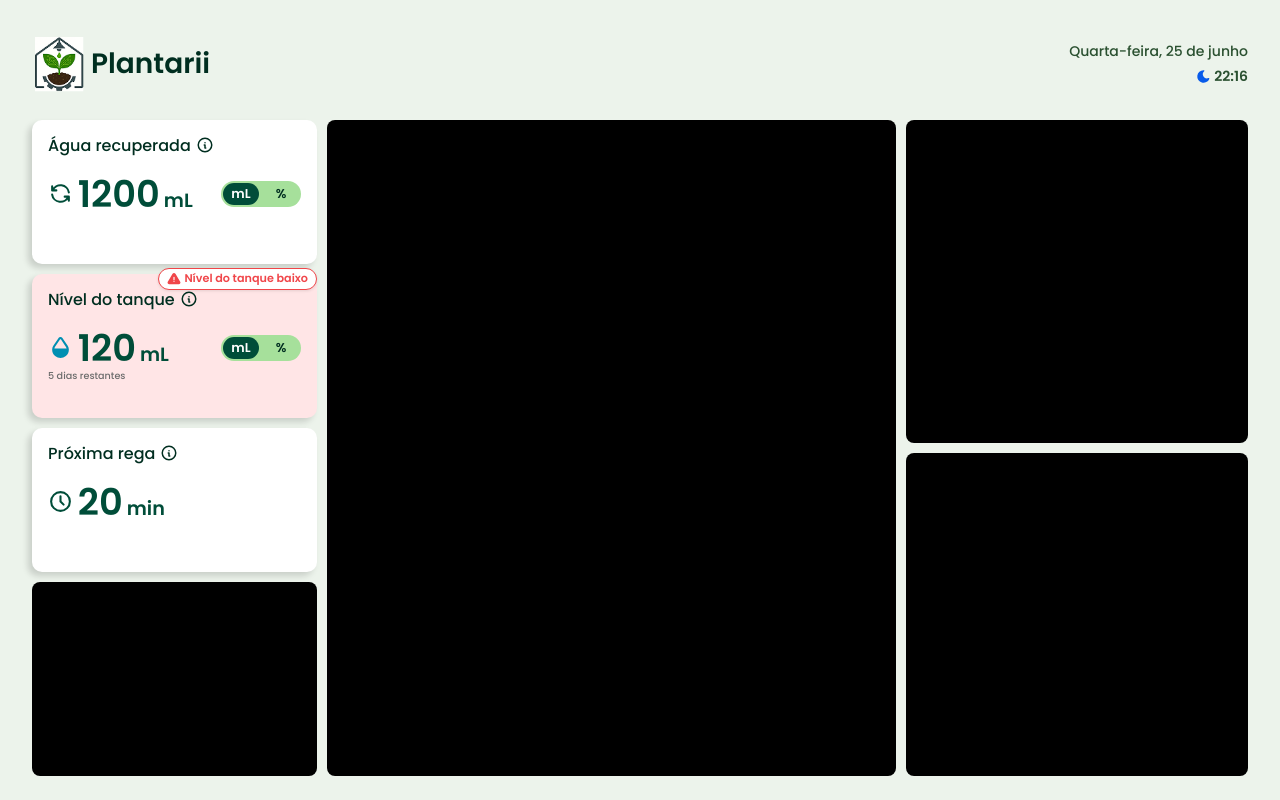
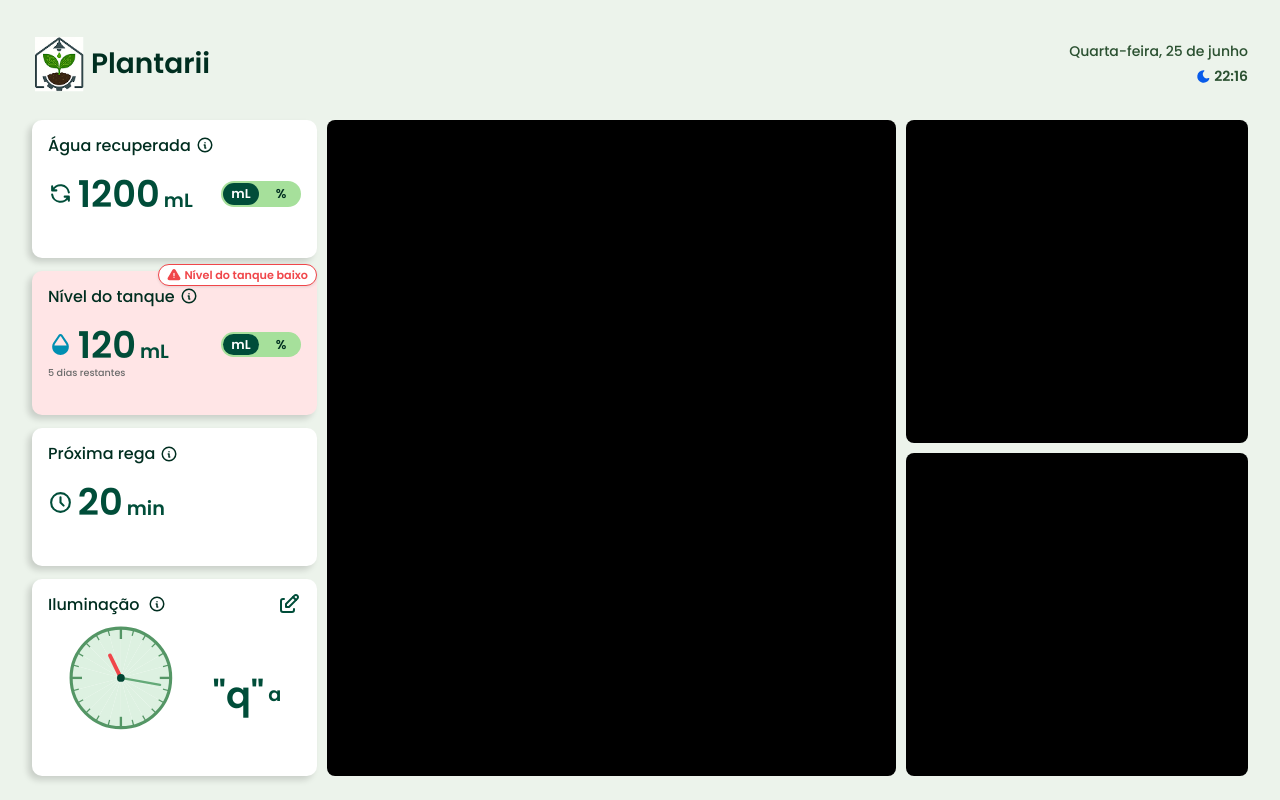
Before and after one commit to deborasaless/plantarii, a React (Vite) app: page / in a window 1280 px wide. Built offline with nearby package versions, Linux system fonts and the light colour scheme.

Commit message:
lighting card added

```diff
--- a/package.json
+++ b/package.json
@@ -15,6 +15,7 @@
     "@types/styled-components": "^5.1.34",
     "react": "^19.1.0",
     "react-dom": "^19.1.0",
+    "react-icons": "^5.5.0",
     "styled-components": "^6.1.19"
   },
   "devDependencies": {
--- a/src/components/Tooltip/messages.ts
+++ b/src/components/Tooltip/messages.ts
@@ -2,4 +2,5 @@ export const DefaultTooltipMessages = {
   recoveredWaterCard: 'Água recuperada da rega em relação ao volume total utilizado em mL ou %',
   tankLevelCard: 'Nível do tanque atual em mL ou %',
   wateringCard: 'Tempo restante até a próxima rega',
+  lightingCard: 'Ciclos de iluminação diários. O ponteiro vermelho indica em qual ciclo a horta se encontra atualmente, e o texto mostra a duração.',
 }
--- a/src/components/Tooltip/styles.ts
+++ b/src/components/Tooltip/styles.ts
@@ -12,9 +12,9 @@ export const TooltipContainer = styled.div`
   font-weight: 500;
   color: #002E20;
   z-index: 1000;
-  max-width: 10rem;
+  max-width: 11rem;
   white-space: normal;
-  width: 10rem;
+  width: 10.5rem;
   box-shadow: -2px 2px 4px rgba(0, 0, 0, 0.15);
 
   opacity: 0;
--- /dev/null
+++ b/src/mocks/lightingCardMock.ts
@@ -0,0 +1,7 @@
+export interface LightingCardData {
+  absoluteValue: number;
+}
+
+export const lightingMock: LightingCardData = {
+  absoluteValue:  20,
+};
--- /dev/null
+++ b/src/screens/Dashboard/components/lightingCard/index.tsx
@@ -0,0 +1,164 @@
+import React, { useEffect, useState } from 'react';
+import { IconInfoCircle } from '@tabler/icons-react';
+import { TbEdit } from "react-icons/tb";
+import Tooltip from '../../../../components/Tooltip';
+import { DefaultTooltipMessages } from '../../../../components/Tooltip/messages';
+import {
+  CardContainer,
+  TitleRow,
+  Title,
+  InfoIconWrapper,
+  ContentRow,
+  TextContainer,
+  TextValue,
+  TextUnit,
+  EditIconWrapper,
+  CenterDot,
+  MinuteHand,
+  HourHand,
+  Tick,
+  Outline,
+  Slice,
+  ClockSVGContainer
+} from './styles';
+import type { LightingCardData } from '../../../../mocks/lightingCardMock';
+
+export interface LightingCardProps {
+  data: LightingCardData;
+}
+
+const HOURS = 24;
+const RADIUS = 32;
+const CENTER = 40;
+
+function polarToCartesian(cx: number, cy: number, r: number, angleDeg: number) {
+  const a = (angleDeg - 90) * (Math.PI / 180);
+  return {
+    x: cx + r * Math.cos(a),
+    y: cy + r * Math.sin(a),
+  };
+}
+
+function describeSlice(cx: number, cy: number, r: number, startAngle: number, endAngle: number) {
+  const start = polarToCartesian(cx, cy, r, endAngle);
+  const end = polarToCartesian(cx, cy, r, startAngle);
+  const largeArc = endAngle - startAngle <= 180 ? 0 : 1;
+  return [
+    `M ${start.x} ${start.y}`,
+    `A ${r} ${r} 0 ${largeArc} 0 ${end.x} ${end.y}`,
+    `L ${cx} ${cy}`,
+    'Z',
+  ].join(' ');
+}
+
+const LightingCard: React.FC<LightingCardProps> = ({ data }) => {
+  const [editMode, setEditMode] = useState(false);
+  const [active, setActive] = useState<boolean[]>(() => Array(HOURS).fill(false));
+  const [hoverIndex, setHoverIndex] = useState<number | null>(null);
+  const [now, setNow] = useState(new Date());
+
+  // Atualiza a cada segundo
+  useEffect(() => {
+    const timer = setInterval(() => setNow(new Date()), 1000);
+    return () => clearInterval(timer);
+  }, []);
+
+  const toggleSlice = (i: number) => {
+    if (!editMode) return;
+    setActive(a => {
+      const copy = [...a];
+      copy[i] = !copy[i];
+      return copy;
+    });
+  };
+
+  // Calcula ângulo para ponteiros
+  const minAngle = ((now.getMinutes() + now.getSeconds() / 60) / 60) * 360;
+  const hourAngle = ((now.getHours() + now.getMinutes() / 60) / HOURS) * 360;
+
+  return (
+    <CardContainer>
+      <TitleRow>
+        <div style={{ display: 'flex', alignItems: 'center', gap: '0.5rem' }}>
+            <Title>Iluminação</Title>
+            <Tooltip text={DefaultTooltipMessages.lightingCard}>
+            <InfoIconWrapper>
+                <IconInfoCircle size={18} />
+            </InfoIconWrapper>
+            </Tooltip>
+        </div>
+        <EditIconWrapper onClick={() => setEditMode(e => !e)}>
+            <TbEdit size={24} />
+        </EditIconWrapper>
+      </TitleRow>
+
+        <ContentRow>
+            <ClockSVGContainer>
+              {Array.from({ length: HOURS }).map((_, i) => {
+                const sliceSize = 360 / HOURS;
+                const start = i * sliceSize;
+                const end = start + sliceSize;
+                const d = describeSlice(CENTER, CENTER, RADIUS, start, end);
+                return (
+                  <Slice
+                    key={i}
+                    d={d}
+                    active={active[i]}
+                    hovered={hoverIndex === i}
+                    editMode={editMode}
+                    onClick={() => toggleSlice(i)}
+                    onMouseEnter={() => editMode && setHoverIndex(i)}
+                    onMouseLeave={() => setHoverIndex(null)}
+                  />
+                );
+              })}
+
+              <Outline cx={CENTER} cy={CENTER} r={RADIUS} />
+
+              {Array.from({ length: HOURS }).map((_, i) => {
+                const angle = (i / HOURS) * 360;
+                const outer = polarToCartesian(CENTER, CENTER, RADIUS, angle);
+                const inner = polarToCartesian(
+                  CENTER,
+                  CENTER,
+                  RADIUS - (i % 6 === 0 ? 7 : 4),
+                  angle
+                );
+                return (
+                  <Tick
+                    key={i}
+                    x1={outer.x}
+                    y1={outer.y}
+                    x2={inner.x}
+                    y2={inner.y}
+                    major={i % 6 === 0}
+                  />
+                );
+              })}
+
+              {/* ponteiros */}
+              <HourHand
+                x1={CENTER}
+                y1={CENTER}
+                x2={polarToCartesian(CENTER, CENTER, RADIUS * 0.5, hourAngle).x}
+                y2={polarToCartesian(CENTER, CENTER, RADIUS * 0.5, hourAngle).y}
+              />
+              <MinuteHand
+                x1={CENTER}
+                y1={CENTER}
+                x2={polarToCartesian(CENTER, CENTER, RADIUS * 0.8, minAngle).x}
+                y2={polarToCartesian(CENTER, CENTER, RADIUS * 0.8, minAngle).y}
+              />
+
+              <CenterDot cx={CENTER} cy={CENTER} r={2.5} />
+            </ClockSVGContainer>
+            <TextContainer>
+                <TextValue>"q"</TextValue>
+                <TextUnit>a</TextUnit>
+            </TextContainer>
+        </ContentRow>
+    </CardContainer>
+  );
+};
+
+export default LightingCard;
--- /dev/null
+++ b/src/screens/Dashboard/components/lightingCard/styles.ts
@@ -0,0 +1,116 @@
+import styled from 'styled-components'
+
+export const CardContainer = styled.div`
+  border-radius: 10px;
+  background-color: #FFFFFF;
+  display: flex;
+  flex-direction: column;
+  padding: 0.8rem 1rem;
+  box-shadow: -4px 4px 6px rgba(0, 0, 0, 0.15);
+  width: 100%;
+  height: 30%;
+`
+
+export const TitleRow = styled.div`
+  display: flex;
+  align-items: center;
+  gap: 0.3rem;
+  margin-bottom: 0.5rem;
+  justify-content: space-between;
+`
+
+export const Title = styled.h4`
+  font-size: 1rem;
+  font-weight: 500;
+  color: #002E20;
+  margin: 0;
+`
+
+export const InfoIconWrapper = styled.div`
+  display: flex;
+  align-items: center;
+  color: #002E20;
+  cursor: pointer;
+`
+
+export const EditIconWrapper = styled.div`
+  display: flex;
+  align-items: center;
+  color: #004D39;
+  cursor: pointer;
+`
+
+export const ContentRow = styled.div`
+  //position: relative;
+  display: flex;
+  align-items: center;
+  gap: 0.3rem;
+  height: fit-content;
+  justify-content: center;
+`
+
+export const ClockSVGContainer = styled.svg.attrs({
+  viewBox: '6 6 90 90',
+})`
+  width: 140px;
+  height: 140px;
+`
+
+export const Slice = styled.path<{
+  active: boolean;
+  hovered: boolean;
+  editMode: boolean;
+}>`
+  fill: ${({ active }) => (active ? '#003423' : '#DDF1E1')};
+  cursor: ${({ editMode }) => (editMode ? 'pointer' : 'default')};
+  stroke: ${({ editMode, hovered }) =>
+    editMode && hovered ? '#F0464A' : 'none'};
+  stroke-width: ${({ editMode, hovered }) =>
+    editMode && hovered ? '1.5' : '0'};
+`;
+
+export const Outline = styled.circle`
+  fill: none;
+  stroke: #549665;
+  stroke-width: 2;
+`;
+
+export const Tick = styled.line<{ major: boolean }>`
+  stroke: #549665;
+  stroke-width: ${({ major }) => (major ? 1.5 : 0.8)};
+`;
+
+export const HourHand = styled.line`
+  stroke: #F0464A;
+  stroke-width: 2.5;
+  stroke-linecap: round;
+`;
+
+export const MinuteHand = styled.line`
+  stroke: #64AA78;
+  stroke-width: 1.5;
+  stroke-linecap: round;
+`;
+
+export const CenterDot = styled.circle`
+  fill: #014634;
+`;
+
+export const TextContainer = styled.span`
+  display: flex;
+  align-items: center;
+  gap: 4px;
+  color: #004D39;
+`
+
+export const TextValue = styled.span`
+  font-size: 2.3rem;
+  font-weight: 600;
+  cursor: default;
+`
+
+export const TextUnit = styled.span`
+  font-size: 1.2rem;
+  font-weight: 600;
+  cursor: default;
+`
--- a/src/screens/Dashboard/components/recoveredWaterCard/styles.ts
+++ b/src/screens/Dashboard/components/recoveredWaterCard/styles.ts
@@ -8,7 +8,7 @@ export const CardContainer = styled.div`
   padding: 0.8rem 1rem;
   box-shadow: -4px 4px 6px rgba(0, 0, 0, 0.15);
   width: 100%;
-  height: 22%;
+  height: 21%;
 `
 
 export const TitleRow = styled.div`
--- a/src/screens/Dashboard/components/wateringCard/styles.ts
+++ b/src/screens/Dashboard/components/wateringCard/styles.ts
@@ -8,7 +8,7 @@ export const CardContainer = styled.div`
   padding: 0.8rem 1rem;
   box-shadow: -4px 4px 6px rgba(0, 0, 0, 0.15);
   width: 100%;
-  height: 22%;
+  height: 21%;
 `
 
 export const TitleRow = styled.div`
--- a/src/screens/Dashboard/index.tsx
+++ b/src/screens/Dashboard/index.tsx
@@ -20,6 +20,8 @@ import TankLevelCard from './components/tankLevelCard';
 import WateringCard from './components/wateringCard';
 import { wateringMock } from '../../mocks/wateringCardMock';
 import { recoveredWaterMock } from '../../mocks/recoveredWaterCardMock';
+import LightingCard from './components/lightingCard';
+import { lightingMock } from '../../mocks/lightingCardMock';
 
 const Dashboard: React.FC = () => {
   const [now, setNow] = useState(new Date());
@@ -75,7 +77,7 @@ const Dashboard: React.FC = () => {
           <RecoveredWaterCard data={recoveredWaterMock} />
           <TankLevelCard data={tankLevelLow} />
           <WateringCard data={wateringMock} />
-          <GenericCard />
+          <LightingCard data={lightingMock} />
         </CardsColumn>
 
         <CardsColumn width="50%">
--- a/src/screens/Dashboard/styles.ts
+++ b/src/screens/Dashboard/styles.ts
@@ -65,7 +65,7 @@ export const CardsContainer = styled.div`
   flex-direction: row;
   gap: 0.6rem;
   width: 100%;
-  height: 90vh;
+  height: 81vh;
 `
 
 export const CardsColumn = styled.div<{ width?: string }>`
```
Also changed, not shown: 1 other file (tests, documents, lock files or other folders).
